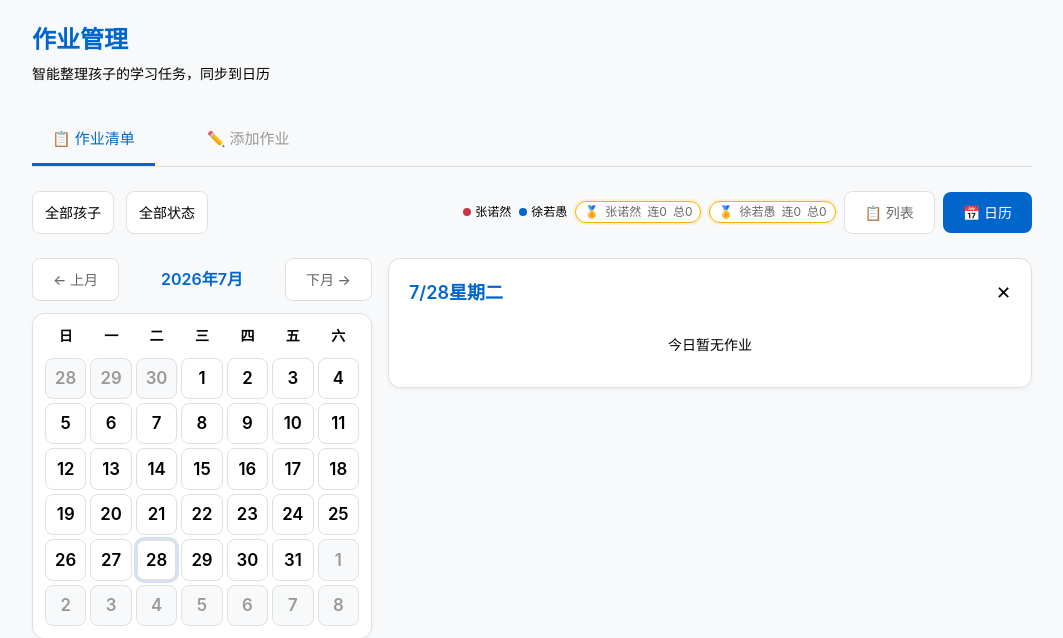
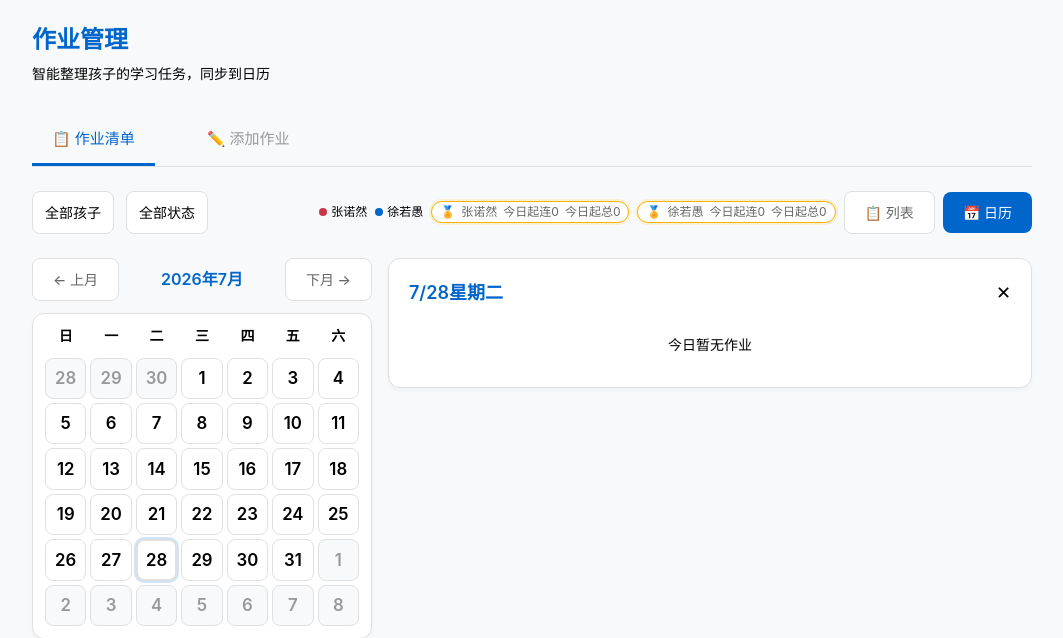
Before and after one commit to killerzhy-spec/kids-calendar, a Flask app: page / in a window 1280 px wide. Shown: the top 638 px of the page, without its empty margins (108-1171 px from the left). Run offline with Flask 3, Linux system fonts and the light colour scheme; data that the repository does not hold is empty; some libraries are stand-ins or nearby versions.

Commit message:
Reset check-in stats to start from today

```diff
--- a/templates/index.html
+++ b/templates/index.html
@@ -1218,6 +1218,7 @@ function prevBusinessDateKey(dateKey) {
 function updateCheckinBoard(homeworks) {
   const board = document.getElementById('checkin-board');
   if (!board) return;
+  const todayKey = formatLocalDateKey(new Date());
 
   const children = ['张诺然', '徐若愚'];
   const dateStatsByChild = Object.fromEntries(children.map(name => [name, {}]));
@@ -1227,6 +1228,7 @@ function updateCheckinBoard(homeworks) {
     if (!dateStatsByChild[child] || !hw.deadline) return;
 
     const dateKey = (hw.deadline || '').split(' ')[0];
+    if (dateKey < todayKey) return;
     const weekday = new Date(dateKey + 'T00:00:00').getDay();
     if (weekday === 0 || weekday === 6) return;
 
@@ -1266,11 +1268,11 @@ function updateCheckinBoard(homeworks) {
       : s.streak === maxStreak && s.total === maxTotal;
 
     return `
-      <span class="checkin-chip ${isLeader ? 'lead' : ''}" title="${s.name}：连续 ${s.streak} 天（不含周末），累计 ${s.total} 天">
+      <span class="checkin-chip ${isLeader ? 'lead' : ''}" title="${s.name}：今日起连续 ${s.streak} 天（不含周末），今日起累计 ${s.total} 天">
         ${isLeader ? '<span class="checkin-medal">🏅</span>' : ''}
         <span>${s.name}</span>
-        <span>连${s.streak}</span>
-        <span>总${s.total}</span>
+        <span>今日起连${s.streak}</span>
+        <span>今日起总${s.total}</span>
       </span>
     `;
   }).join('');
```
